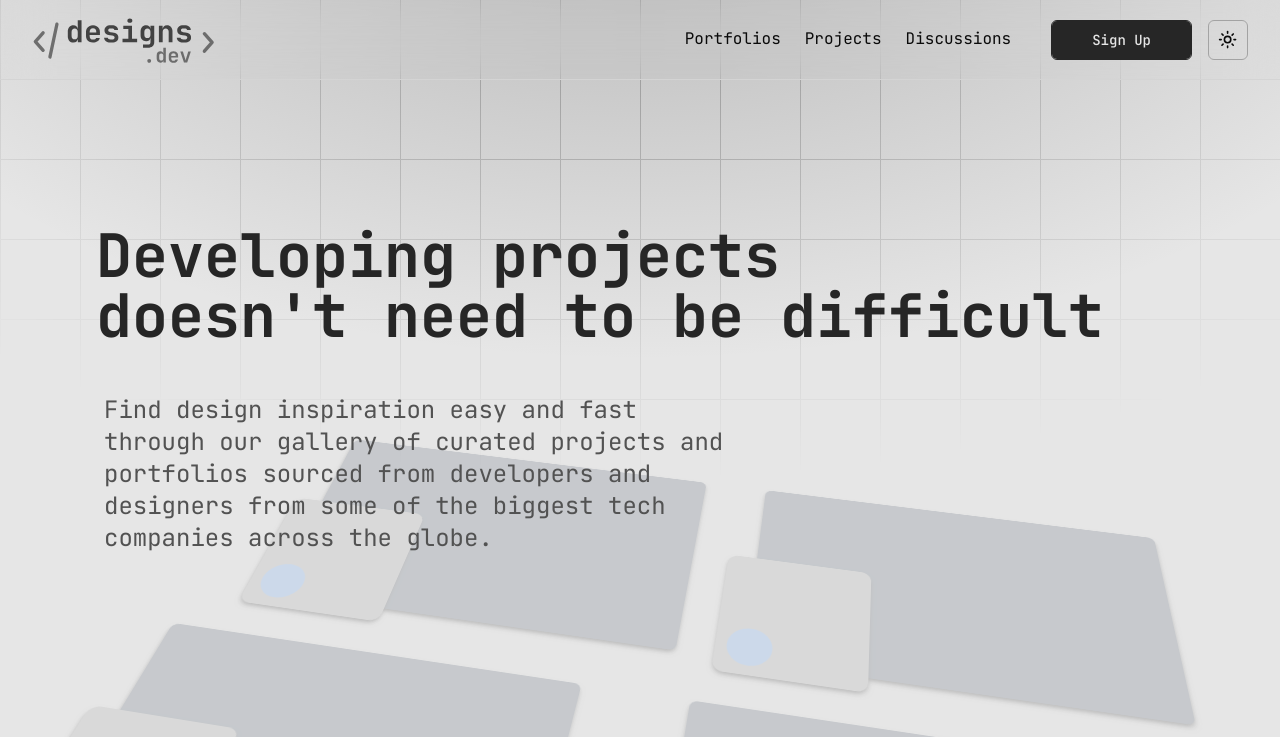
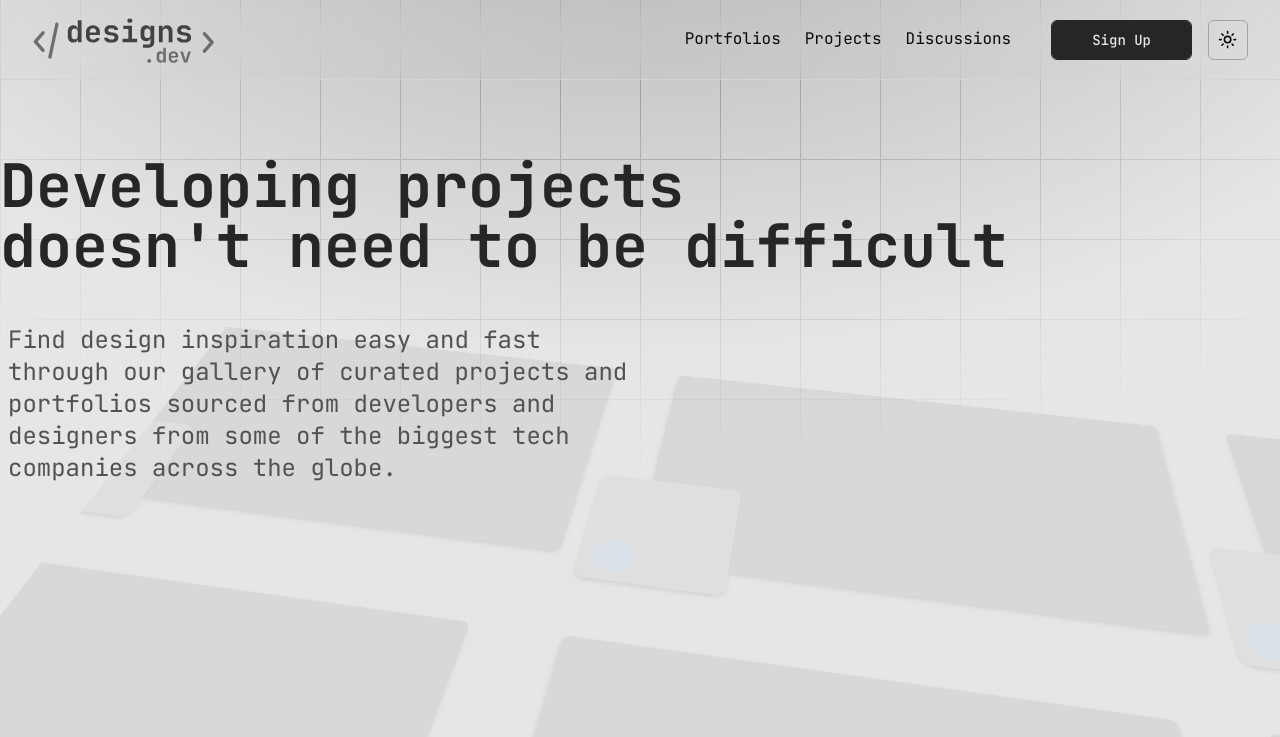
Before and after one commit to flexe-dev/web-client, a Next.js app in the folder client/: page / in a window 1280 px wide. Shown: the top 737 px of the page. Built offline with nearby package versions, Linux system fonts and the light colour scheme.

Commit message:
Implemented New Carousel Feature

```diff
--- a/client/components/ui/UserProjectHome/CreatorShowcase.tsx
+++ b/client/components/ui/UserProjectHome/CreatorShowcase.tsx
@@ -1,17 +1,18 @@
 "use client";
 import React, { useEffect, useState } from "react";
-import {
-  motion,
-  useScroll,
-  useTransform,
-  useSpring,
-  MotionValue,
-} from "framer-motion";
+import { motion, useScroll, useTransform, useSpring } from "framer-motion";
 import Image, { ImageProps } from "next/image";
 import Link from "next/link";
+
 import CreationTile from "./Tile";
 import { useMediaQuery } from "react-responsive";
-
+import {
+  Carousel,
+  CarouselContent,
+  CarouselItem,
+  CarouselApi,
+} from "../carousel";
+import AutoScroll from "embla-carousel-auto-scroll";
 export interface CreationProps {
   creationImage?: ImageProps;
   creatorImage?: ImageProps;
@@ -22,8 +23,19 @@ export interface CreationProps {
 
 interface Props {
   children: React.ReactNode;
-  creations: CreationProps[];
 }
+
+const creations = [
+  { title: "a" },
+  { title: "b" },
+  { title: "c" },
+  { title: "d" },
+  { title: "e" },
+  { title: "f" },
+  { title: "g" },
+  { title: "h" },
+  { title: "i" },
+];
 
 export const CreationParallaxWrapper = (props: Props) => {
   const [desktopDim, setDesktopDim] = useState(false);
@@ -32,10 +44,9 @@ export const CreationParallaxWrapper = (props: Props) => {
     setDesktopDim(desktop);
   }, [desktop]);
 
-  const { children, creations } = props;
-  const firstRow = creations.slice(0, desktopDim ? 2 : 1);
-  const secondRow = creations.slice(2, desktopDim ? 4 : 3);
-  const thirdRow = creations.slice(4, desktopDim ? 6 : 5);
+  const { children } = props;
+  const firstRow = creations.slice(0, desktopDim ? 4 : 8);
+  const secondRow = creations.slice(4, 8);
 
   const ref = React.useRef(null);
   const { scrollYProgress } = useScroll({
@@ -45,20 +56,12 @@ export const CreationParallaxWrapper = (props: Props) => {
 
   const springConfig = { stiffness: 300, damping: 30, bounce: 100 };
 
-  const translateX = useSpring(
-    useTransform(scrollYProgress, [0, 2], desktopDim ? [0, 400] : [0, 0]),
-    springConfig
-  );
-  const translateXReverse = useSpring(
-    useTransform(scrollYProgress, [0, 2], desktopDim ? [0, -400] : [0, 0]),
-    springConfig
-  );
   const rotateX = useSpring(
     useTransform(scrollYProgress, [0, 0.2], [30, 0]),
     springConfig
   );
   const opacity = useSpring(
-    useTransform(scrollYProgress, [0, 0.2], [0.2, 1]),
+    useTransform(scrollYProgress, [0, 0.5], [0.1, 1]),
     springConfig
   );
   const rotateZ = useSpring(
@@ -66,16 +69,18 @@ export const CreationParallaxWrapper = (props: Props) => {
     springConfig
   );
   const translateY = useSpring(
-    useTransform(scrollYProgress, [0, 0.2], desktopDim ? [-400, 0] : [-150, 0]),
+    useTransform(scrollYProgress, [0, 0.2], desktopDim ? [-450, 0] : [-350, 0]),
     springConfig
   );
+
   return (
     <div
       ref={ref}
-      className="h-[130dvh]  md:h-[180dvh] px-12 lg:px-24 overflow-hidden  antialiased relative flex flex-col self-auto [perspective:750px] [transform-style:preserve-3d]"
+      className=" w-[100dvw] h-[120dvh]  md:h-[190dvh]  overflow-hidden  antialiased relative flex flex-col self-auto [perspective:750px] [transform-style:preserve-3d]"
     >
       {children}
       <motion.div
+        className=" w-[110dvw]"
         style={{
           rotateX,
           rotateZ,
@@ -83,24 +88,48 @@ export const CreationParallaxWrapper = (props: Props) => {
           opacity,
         }}
       >
-        <motion.div className="flex w-full flex-row-reverse space-x-reverse space-x-10 mb-10 ">
-          {firstRow.map((creation) => (
-            <CreationTile
-              creation={creation}
-              translation={translateXReverse}
-              key={creation.title}
-            />
-          ))}
-        </motion.div>
-        <motion.div className="flex flex-row  mb-20 space-x-20 ">
-          {secondRow.map((creation) => (
-            <CreationTile
-              creation={creation}
-              translation={translateX}
-              key={creation.title}
-            />
-          ))}
-        </motion.div>
+        <Carousel
+          plugins={[
+            AutoScroll({
+              stopOnInteraction: false,
+              stopOnMouseEnter: true,
+            }),
+          ]}
+          opts={{
+            align: "end",
+            loop: true,
+          }}
+        >
+          <CarouselContent className="mb-20  mt-8 md:min-w-[1800px]">
+            {firstRow.map((creation) => (
+              <CarouselItem className=" md:basis-1/3 mx-8">
+                <CreationTile creation={creation} key={creation.title} />
+              </CarouselItem>
+            ))}
+          </CarouselContent>
+        </Carousel>
+        <Carousel
+          plugins={[
+            AutoScroll({
+              direction: "forwards",
+              stopOnInteraction: false,
+              stopOnMouseEnter: true,
+            }),
+          ]}
+          className="hidden md:block"
+          opts={{
+            align: "start",
+            loop: true,
+          }}
+        >
+          <CarouselContent className="mt-8 mb-20 min-w-[1800px] relative">
+            {secondRow.map((creation, index) => (
+              <CarouselItem className="basis-1/3 mx-8 ">
+                <CreationTile creation={creation} key={creation.title} />
+              </CarouselItem>
+            ))}
+          </CarouselContent>
+        </Carousel>
       </motion.div>
     </div>
   );
--- a/client/components/ui/UserProjectHome/Tile.tsx
+++ b/client/components/ui/UserProjectHome/Tile.tsx
@@ -11,7 +11,7 @@ function CreationTile(props: Props) {
   const { creation, translation } = props;
   return (
     <motion.div
-      className="relative group/userdesign w-full max-w-[30rem] md:w-[30rem] lg:w-[39rem]  aspect-[16/9] flex-shrink-0"
+      className="relative group/userdesign w-full px-[2rem] md:px-0   md:max-w-[35rem]  lg:max-w-[39rem]  aspect-[3/2] md:aspect-[16/9] flex-shrink-0"
       style={{
         x: translation,
       }}
@@ -22,13 +22,13 @@ function CreationTile(props: Props) {
     >
       <div
         id="design-image-tile"
-        className="bg-slate-600 absolute z-[20] w-full max-w-[28rem] md:w-[28rem] lg:w-[37rem] rounded-lg  aspect-video  top-0 right-0 shadow-md shadow-neutral-800"
+        className=" bg-slate-600 md:absolute z-[20] w-full  md:max-w-[33rem]  lg:max-w-[37rem] rounded-lg  aspect-[3/2] md:aspect-video  top-0 right-0 shadow-md shadow-neutral-800"
       ></div>
       <div
         id="creator-image-tile"
-        className="absolute z-[30] bg-neutral-400 shadow-md shadow-neutral-800 rounded-xl w-[7rem] md:w-[9rem] lg:w-[10rem] aspect-square flex-shrink-0 -bottom-4 md:bottom-0 -left-8 md:left-0"
+        className="absolute z-[30] bg-neutral-400 shadow-md shadow-neutral-800  rounded-xl w-[9rem] lg:w-[10rem] aspect-square flex-shrink-0 -bottom-4 lg:-bottom-[10%] left-1/3 md:-left-4 lg:-left-[10%]"
       >
-        <div className="w-[3rem] aspect-square absolute left-3 bottom-3 rounded-full bg-blue-400 z-[40]"></div>
+        <div className=" hidden md:flex w-[3rem] aspect-square absolute left-3 bottom-3 rounded-full bg-blue-400 z-[40]"></div>
       </div>
     </motion.div>
   );
--- /dev/null
+++ b/client/components/ui/carousel.tsx
@@ -0,0 +1,262 @@
+"use client"
+
+import * as React from "react"
+import useEmblaCarousel, {
+  type UseEmblaCarouselType,
+} from "embla-carousel-react"
+import { ArrowLeft, ArrowRight } from "lucide-react"
+
+import { cn } from "@/lib/utils"
+import { Button } from "@/components/ui/button"
+
+type CarouselApi = UseEmblaCarouselType[1]
+type UseCarouselParameters = Parameters<typeof useEmblaCarousel>
+type CarouselOptions = UseCarouselParameters[0]
+type CarouselPlugin = UseCarouselParameters[1]
+
+type CarouselProps = {
+  opts?: CarouselOptions
+  plugins?: CarouselPlugin
+  orientation?: "horizontal" | "vertical"
+  setApi?: (api: CarouselApi) => void
+}
+
+type CarouselContextProps = {
+  carouselRef: ReturnType<typeof useEmblaCarousel>[0]
+  api: ReturnType<typeof useEmblaCarousel>[1]
+  scrollPrev: () => void
+  scrollNext: () => void
+  canScrollPrev: boolean
+  canScrollNext: boolean
+} & CarouselProps
+
+const CarouselContext = React.createContext<CarouselContextProps | null>(null)
+
+function useCarousel() {
+  const context = React.useContext(CarouselContext)
+
+  if (!context) {
+    throw new Error("useCarousel must be used within a <Carousel />")
+  }
+
+  return context
+}
+
+const Carousel = React.forwardRef<
+  HTMLDivElement,
+  React.HTMLAttributes<HTMLDivElement> & CarouselProps
+>(
+  (
+    {
+      orientation = "horizontal",
+      opts,
+      setApi,
+      plugins,
+      className,
+      children,
+      ...props
+    },
+    ref
+  ) => {
+    const [carouselRef, api] = useEmblaCarousel(
+      {
+        ...opts,
+        axis: orientation === "horizontal" ? "x" : "y",
+      },
+      plugins
+    )
+    const [canScrollPrev, setCanScrollPrev] = React.useState(false)
+    const [canScrollNext, setCanScrollNext] = React.useState(false)
+
+    const onSelect = React.useCallback((api: CarouselApi) => {
+      if (!api) {
+        return
+      }
+
+      setCanScrollPrev(api.canScrollPrev())
+      setCanScrollNext(api.canScrollNext())
+    }, [])
+
+    const scrollPrev = React.useCallback(() => {
+      api?.scrollPrev()
+    }, [api])
+
+    const scrollNext = React.useCallback(() => {
+      api?.scrollNext()
+    }, [api])
+
+    const handleKeyDown = React.useCallback(
+      (event: React.KeyboardEvent<HTMLDivElement>) => {
+        if (event.key === "ArrowLeft") {
+          event.preventDefault()
+          scrollPrev()
+        } else if (event.key === "ArrowRight") {
+          event.preventDefault()
+          scrollNext()
+        }
+      },
+      [scrollPrev, scrollNext]
+    )
+
+    React.useEffect(() => {
+      if (!api || !setApi) {
+        return
+      }
+
+      setApi(api)
+    }, [api, setApi])
+
+    React.useEffect(() => {
+      if (!api) {
+        return
+      }
+
+      onSelect(api)
+      api.on("reInit", onSelect)
+      api.on("select", onSelect)
+
+      return () => {
+        api?.off("select", onSelect)
+      }
+    }, [api, onSelect])
+
+    return (
+      <CarouselContext.Provider
+        value={{
+          carouselRef,
+          api: api,
+          opts,
+          orientation:
+            orientation || (opts?.axis === "y" ? "vertical" : "horizontal"),
+          scrollPrev,
+          scrollNext,
+          canScrollPrev,
+          canScrollNext,
+        }}
+      >
+        <div
+          ref={ref}
+          onKeyDownCapture={handleKeyDown}
+          className={cn("relative", className)}
+          role="region"
+          aria-roledescription="carousel"
+          {...props}
+        >
+          {children}
+        </div>
+      </CarouselContext.Provider>
+    )
+  }
+)
+Carousel.displayName = "Carousel"
+
+const CarouselContent = React.forwardRef<
+  HTMLDivElement,
+  React.HTMLAttributes<HTMLDivElement>
+>(({ className, ...props }, ref) => {
+  const { carouselRef, orientation } = useCarousel()
+
+  return (
+    <div ref={carouselRef} className="overflow-hidden">
+      <div
+        ref={ref}
+        className={cn(
+          "flex",
+          orientation === "horizontal" ? "-ml-4" : "-mt-4 flex-col",
+          className
+        )}
+        {...props}
+      />
+    </div>
+  )
+})
+CarouselContent.displayName = "CarouselContent"
+
+const CarouselItem = React.forwardRef<
+  HTMLDivElement,
+  React.HTMLAttributes<HTMLDivElement>
+>(({ className, ...props }, ref) => {
+  const { orientation } = useCarousel()
+
+  return (
+    <div
+      ref={ref}
+      role="group"
+      aria-roledescription="slide"
+      className={cn(
+        "min-w-0 shrink-0 grow-0 basis-full",
+        orientation === "horizontal" ? "pl-4" : "pt-4",
+        className
+      )}
+      {...props}
+    />
+  )
+})
+CarouselItem.displayName = "CarouselItem"
+
+const CarouselPrevious = React.forwardRef<
+  HTMLButtonElement,
+  React.ComponentProps<typeof Button>
+>(({ className, variant = "outline", size = "icon", ...props }, ref) => {
+  const { orientation, scrollPrev, canScrollPrev } = useCarousel()
+
+  return (
+    <Button
+      ref={ref}
+      variant={variant}
+      size={size}
+      className={cn(
+        "absolute  h-8 w-8 rounded-full",
+        orientation === "horizontal"
+          ? "-left-12 top-1/2 -translate-y-1/2"
+          : "-top-12 left-1/2 -translate-x-1/2 rotate-90",
+        className
+      )}
+      disabled={!canScrollPrev}
+      onClick={scrollPrev}
+      {...props}
+    >
+      <ArrowLeft className="h-4 w-4" />
+      <span className="sr-only">Previous slide</span>
+    </Button>
+  )
+})
+CarouselPrevious.displayName = "CarouselPrevious"
+
+const CarouselNext = React.forwardRef<
+  HTMLButtonElement,
+  React.ComponentProps<typeof Button>
+>(({ className, variant = "outline", size = "icon", ...props }, ref) => {
+  const { orientation, scrollNext, canScrollNext } = useCarousel()
+
+  return (
+    <Button
+      ref={ref}
+      variant={variant}
+      size={size}
+      className={cn(
+        "absolute h-8 w-8 rounded-full",
+        orientation === "horizontal"
+          ? "-right-12 top-1/2 -translate-y-1/2"
+          : "-bottom-12 left-1/2 -translate-x-1/2 rotate-90",
+        className
+      )}
+      disabled={!canScrollNext}
+      onClick={scrollNext}
+      {...props}
+    >
+      <ArrowRight className="h-4 w-4" />
+      <span className="sr-only">Next slide</span>
+    </Button>
+  )
+})
+CarouselNext.displayName = "CarouselNext"
+
+export {
+  type CarouselApi,
+  Carousel,
+  CarouselContent,
+  CarouselItem,
+  CarouselPrevious,
+  CarouselNext,
+}
```
Also changed, not shown: client/components/ui/FeaturedSnippets.tsx (added, +101 -0 lines).
